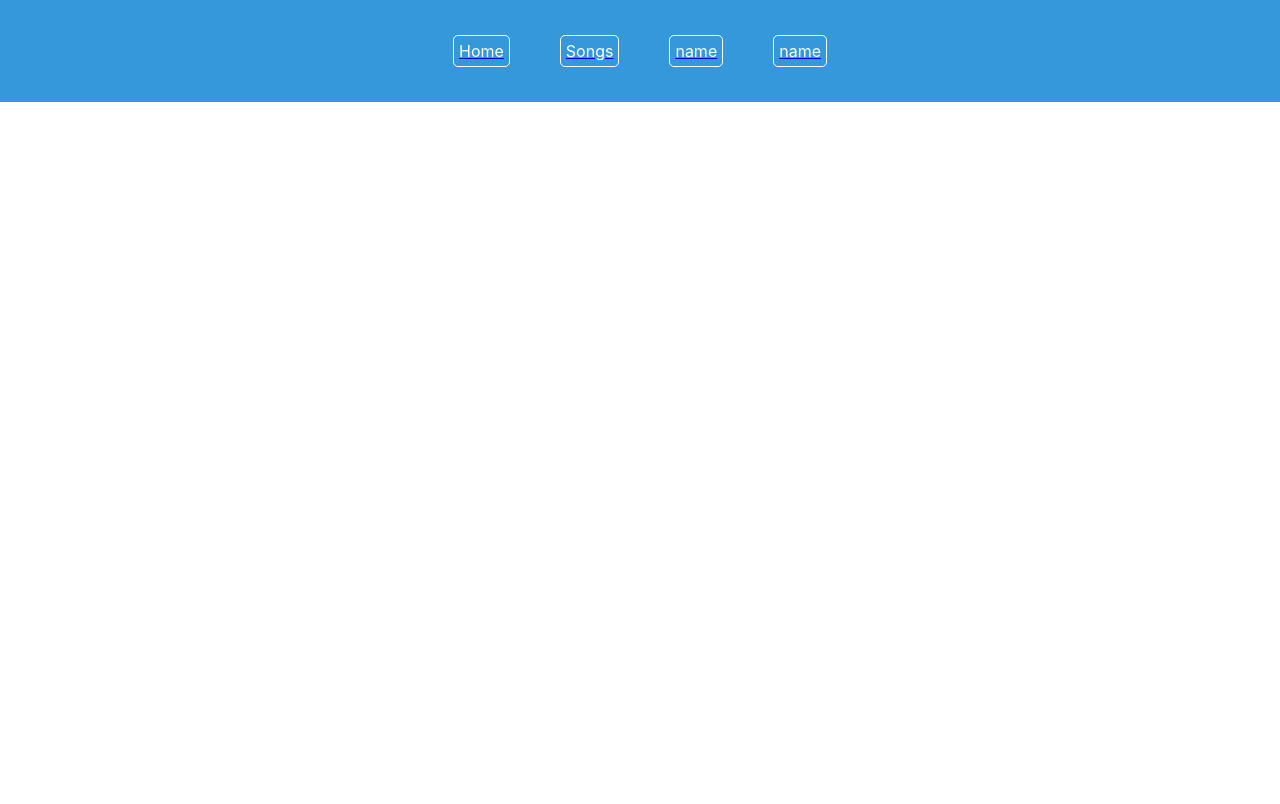
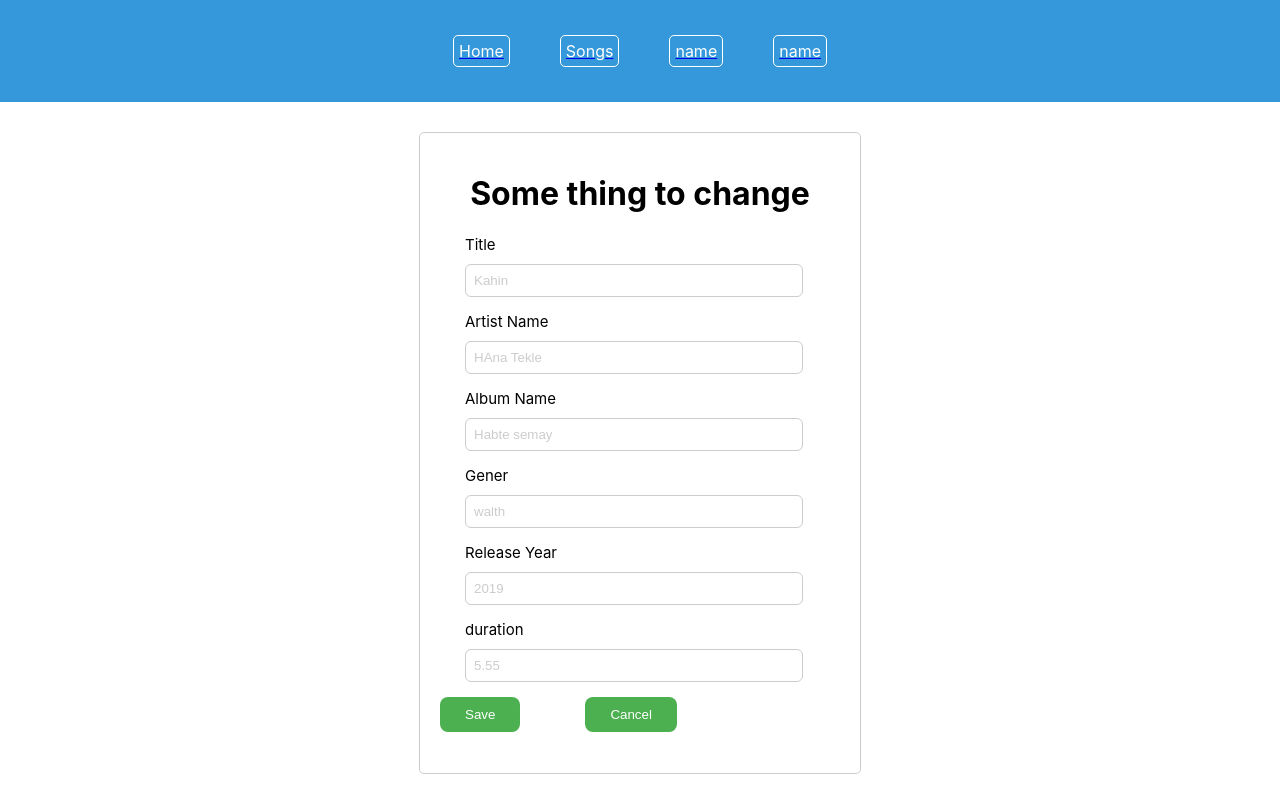
Before and after one commit to run1st/full-stack-project, a React (Create React App) app: page /songs/detail/edit/1 in a window 1280 px wide. Built offline with nearby package versions, Linux system fonts and the light colour scheme.

Commit message:
add edit music page

```diff
--- a/src/App.tsx
+++ b/src/App.tsx
@@ -5,6 +5,7 @@ import { Route, Routes } from "react-router-dom";
 import Home from "./components/home";
 import SongList from "./components/Songs";
 import MusicDetail from "./components/music-detail";
+import EditSong from "./components/edit-song";
 
 function App() {
   return (
@@ -17,6 +18,7 @@ function App() {
         <Route path="/songs" Component={SongList}></Route>
         <Route path="/about"></Route>
         <Route path="/songs/detail/:id" Component={MusicDetail}></Route>
+        <Route path="/songs/detail/edit/:id" Component={EditSong}></Route>
       </Routes>
     </>
   );
--- a/src/components/assets/songs.ts
+++ b/src/components/assets/songs.ts
@@ -1,6 +1,7 @@
 import hana from "./images/hana.jpg";
 import lauren from "./images/lauren.jpg";
 import song from "./images/song.jpg";
+
 export interface SongsModel {
   id: number;
   title: string;
@@ -12,7 +13,7 @@ export interface SongsModel {
   duration: number;
   image: string;
 }
-const allSongs: SongsModel[] = [
+export const allSongs: SongsModel[] = [
   {
     id: 1,
     title: "Kahin",
--- a/src/components/edit-song.tsx
+++ b/src/components/edit-song.tsx
@@ -1,4 +1,144 @@
+import styled from "@emotion/styled";
+import { useNavigate } from "react-router-dom";
+import { useParams } from "react-router-dom";
+import allSongs, { SongsModel } from "./assets/songs";
+import { useState } from "react";
+interface ImageProps {
+  imageUrl: string;
+}
+//imageUrl={songToBeEdited.image}
+// const BackDiv = styled.div<ImageProps>`
+//   background-image: ${(props) => `url(${props.imageUrl})`};
+// `;
+const EditSongWrapper = styled.div`
+  max-width: 400px;
+  margin: 30px auto;
+  padding: 20px;
+  border: 1px solid #ccc;
+  border-radius: 5px;
+  background-color: white;
+  height: 600px;
+  justify-content: center;
+  align-items: center;
+`;
+const Title = styled.h1`
+  font-waight: bold;
+  text-align: center;
+`;
+const SaveEdit = styled.button`
+  background-color: #4caf50;
+  padding: 10px 25px;
+  color: white;
+  cursor: pointer;
+  border-radius: 8px;
+  border: none;
+`;
+const CancelEdit = styled.button`
+  background-color: #4caf50;
+  padding: 10px 25px;
+  color: white;
+  cursor: pointer;
+  border-radius: 8px;
+  border: none;
+  margin-left: 65px;
+`;
+const FormGroup = styled.div`
+  margin-bottom: 15px;
+`;
+const Label = styled.div`
+  margin-left: 25px;
+  font-size: 15px;
+  margin-bottom: 10px;
+  display: block;
+`;
+const Input = styled.input`
+  margin-left: 25px;
+  width: 80%;
+  padding: 8px;
+  border-radius: 6px;
+  border: 1px solid #ccc;
+
+  color: #ccc;
+  &:focus {
+    border: 3px solid blue;
+  }
+`;
 const EditSong: React.FC = () => {
-  return <></>;
+  const navigate = useNavigate();
+
+  const handleGoBack = () => {
+    // Navigate back
+    navigate(-1);
+  };
+  const { id } = useParams<{ id: string }>();
+  const songId = parseInt(id ?? "", 10);
+  const songToBeEdited =
+    allSongs.find((song) => song.id === songId) ?? allSongs[0];
+  const [editedSong, setEditedSong] = useState<SongsModel>(songToBeEdited);
+  const handleInputChange = (e: React.ChangeEvent<HTMLInputElement>) => {
+    const { name, value } = e.target;
+    setEditedSong((previous) => ({ ...previous, [name]: value }));
+  };
+
+  return (
+    <>
+      <EditSongWrapper>
+        <Title>Some thing to change</Title>
+        <FormGroup>
+          <Label>Title</Label>
+          <Input
+            type="text"
+            name="title"
+            defaultValue={songToBeEdited?.title}
+            // value={songToBeEdited?.title}
+          ></Input>
+        </FormGroup>
+        <FormGroup>
+          <Label>Artist Name</Label>
+          <Input
+            type="text"
+            name="artist"
+            defaultValue={songToBeEdited?.artist}
+            // value={songToBeEdited?.artist}
+          ></Input>{" "}
+        </FormGroup>
+        <FormGroup>
+          <Label>Album Name</Label>
+          <Input
+            type="text"
+            name="album"
+            defaultValue={songToBeEdited?.album}
+          ></Input>{" "}
+        </FormGroup>
+        <FormGroup>
+          <Label>Gener</Label>
+          <Input
+            type="text"
+            name="gnener"
+            defaultValue={songToBeEdited?.genre}
+          ></Input>{" "}
+        </FormGroup>
+        <FormGroup>
+          <Label>Release Year</Label>
+          <Input
+            placeholder=""
+            type="text"
+            name="year"
+            defaultValue={songToBeEdited?.releaseYear}
+          ></Input>{" "}
+        </FormGroup>
+        <FormGroup>
+          <Label>duration</Label>
+          <Input
+            type="text"
+            name="duration"
+            defaultValue={songToBeEdited?.duration}
+          ></Input>{" "}
+        </FormGroup>
+        <SaveEdit onClick={handleGoBack}>Save</SaveEdit>
+        <CancelEdit>Cancel</CancelEdit>
+      </EditSongWrapper>
+    </>
+  );
 };
 export default EditSong;
--- a/src/components/music-detail.tsx
+++ b/src/components/music-detail.tsx
@@ -1,5 +1,5 @@
 //import { useLocation } from "react-router-dom";
-import { useParams } from "react-router-dom";
+import { useNavigate, useParams } from "react-router-dom";
 import { SongsModel } from "./assets/songs";
 import allSongs from "./assets/songs";
 import styled from "@emotion/styled";
@@ -126,7 +126,21 @@ const DeleteButton = styled.button`
 const MusicDetail: React.FC = () => {
   const { id } = useParams<{ id: string }>();
   const songId = parseInt(id ?? "0", 10);
+  const navigate = useNavigate();
 
+  const handleButtonClick = (id: number) => {
+    // Navigate to a new page
+    navigate(`/songs/detail/edit/${id}`);
+  };
+  const handleUrlChange = (id: number) => {
+    const newUrl = `/songs/detail/${id}`;
+
+    // Change the URL without triggering a full page reload
+    window.history.pushState({}, "", newUrl);
+
+    // // Optionally, you can manually update the browser location
+    // window.location.href = newUrl;
+  };
   const song_List: SongsModel[] = allSongs;
   const currentSong: SongsModel =
     song_List.find((song) => song.id === songId) ?? song_List[0];
@@ -169,11 +183,16 @@ const MusicDetail: React.FC = () => {
                     {"Duration -" + albumList[selectedSongIndex].duration}
                   </Album>
                   <ButtonContainer>
-                    <EditButton onClick={() => dispatch(editSong)}>
+                    <EditButton
+                      onClick={() =>
+                        handleButtonClick(albumList[selectedSongIndex].id)
+                      }
+                    >
                       Edit
                     </EditButton>
                     <DeleteButton
                     //  onClick={() => dispatch(deleteSong(currentSong))}
+                    //onClick={() => dispatch(editSong)}
                     >
                       Delete
                     </DeleteButton>
@@ -192,6 +211,8 @@ const MusicDetail: React.FC = () => {
             key={index}
             onClick={() => {
               handleSongClick(index);
+
+              handleUrlChange(song.id);
             }}
           >
             <SongListCard>
```
